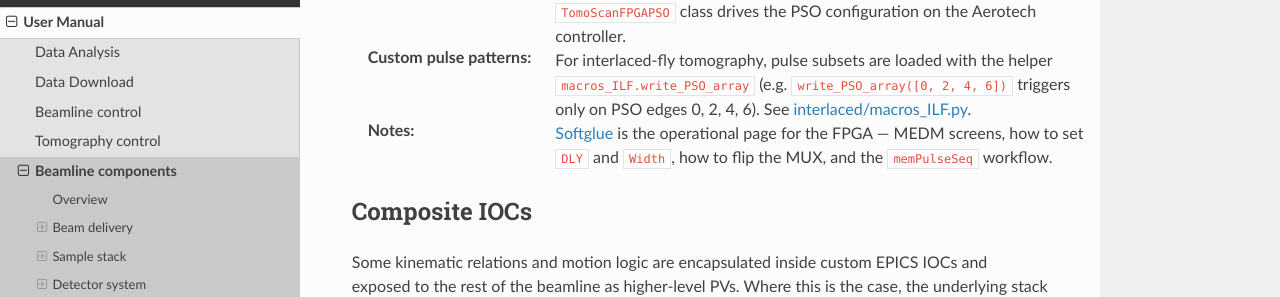
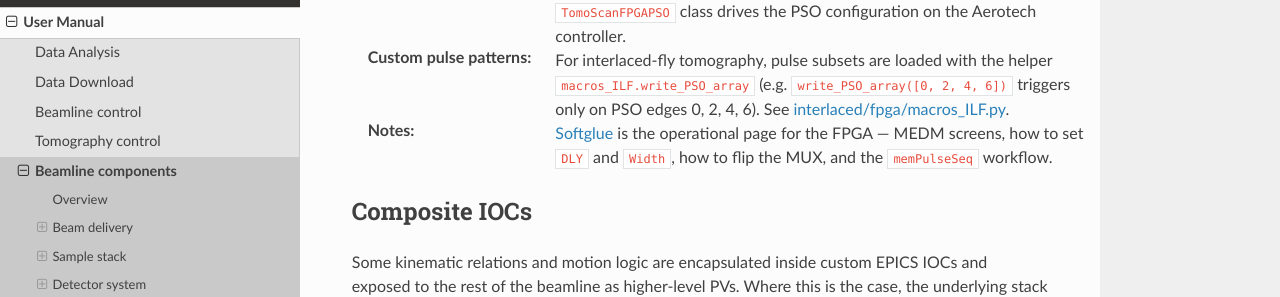
Before and after one commit to xray-imaging/2bm-docs, a Sphinx documentation site: the page built from docs/source/manual/item_020.rst, in a window 1280 px wide and 900 px high, scrolled down 25823 px. Shown: the part 158-455 px from the top of the window. Built offline with Sphinx 7.4.7 and the Read the Docs theme 3.1.0, drawn with Linux system fonts in a browser that asks for light colours; the version number could not be read and is left out.

Commit message:
docs: fix broken github links for tomoscan_fpga_2bm.py and macros_ILF.py
Two wrong URLs:

1. item_020.rst pointed tomoscan/tomoscan_fpga_2bm.py at
   github.com/tomography/tomoscan, but the 2-BM-specific file lives
   in the fork at github.com/decarlof/tomoscan.

2. macros_ILF.py was linked as interlaced/macros_ILF.py at the repo
   root, but the actual path is interlaced/fpga/macros_ILF.py. The
   wrong path was carried over from ops/item_060.rst (also fixed
   here).

```diff
--- a/docs/source/manual/item_020.rst
+++ b/docs/source/manual/item_020.rst
@@ -1176,7 +1176,7 @@
 :tomoscan integration:
    ``TomoScan2BM`` (subclass of ``TomoScanFPGAPSO``) in
    `tomoscan/tomoscan_fpga_2bm.py
-   <https://github.com/tomography/tomoscan/blob/master/tomoscan/tomoscan_fpga_2bm.py>`__
+   <https://github.com/decarlof/tomoscan/blob/master/tomoscan/tomoscan_fpga_2bm.py>`__
    selects the camera-specific trigger mode
    (``set_trigger_mode_oryx`` / ``_grasshopper`` / ``_adimec``);
    the base ``TomoScanFPGAPSO`` class drives the PSO configuration
@@ -1186,8 +1186,8 @@
    helper ``macros_ILF.write_PSO_array`` (e.g.
    ``write_PSO_array([0, 2, 4, 6])`` triggers only on PSO edges 0,
    2, 4, 6). See
-   `interlaced/macros_ILF.py
-   <https://github.com/decarlof/interlaced/blob/main/macros_ILF.py>`__.
+   `interlaced/fpga/macros_ILF.py
+   <https://github.com/decarlof/interlaced/blob/main/fpga/macros_ILF.py>`__.
 :Notes:
    :doc:`../ops/item_060` is the operational page for the FPGA —
    MEDM screens, how to set ``DLY`` and ``Width``, how to flip the
--- a/docs/source/ops/item_060.rst
+++ b/docs/source/ops/item_060.rst
@@ -116,7 +116,7 @@
 The **trigILF** pulses are used as camera triggers. These pulses form a
 subset of the PSO pulse train and are selected using the Python function
 `write_PSO_array
-<https://github.com/decarlof/interlaced/blob/main/macros_ILF.py>`_.
+<https://github.com/decarlof/interlaced/blob/main/fpga/macros_ILF.py>`_.
 
 Example::
 
```
